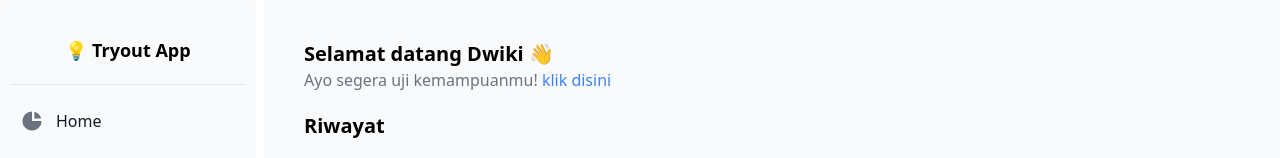
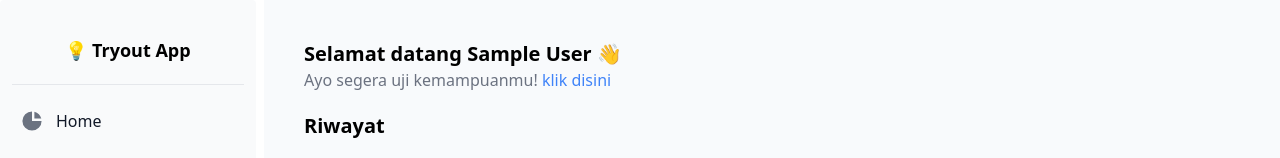
Before and after one commit to dwikiKrisna/tryout-app, a Next.js app: page /dashboard in a window 1280 px wide. Shown: the top 158 px of the page. Built offline with nearby package versions, Linux system fonts and the light colour scheme; no server answers; sample sign-in values are in the browser's storage.

Commit message:
protection root and logout button on dashboard

```diff
--- a/app/dashboard/SideBar.tsx
+++ b/app/dashboard/SideBar.tsx
@@ -1,5 +1,6 @@
 "use client";
 
+import { useClerk } from "@clerk/nextjs";
 import { Sidebar } from "flowbite-react";
 import Link from "next/link";
 import React from "react";
@@ -33,14 +34,10 @@ const dashboardMenu = [
     path: "/dashboard/settings",
     icon: HiAdjustments,
   },
-  {
-    name: "Logout",
-    path: "/Logout",
-    icon: HiLogout,
-  },
 ];
 
 const SideBar = () => {
+  const { signOut } = useClerk();
   return (
     <>
       <div className="w-fit ">
@@ -49,7 +46,6 @@ const SideBar = () => {
             <h1 className="text-lg font-bold text-center my-5 ">
               💡 Tryout App
             </h1>
-
             <Sidebar.ItemGroup>
               {dashboardMenu.map((item) => (
                 <Sidebar.Item
@@ -61,6 +57,9 @@ const SideBar = () => {
                   {item.name}
                 </Sidebar.Item>
               ))}
+              <Sidebar.Item icon={HiLogout} onClick={() => signOut()}>
+                Logout
+              </Sidebar.Item>
             </Sidebar.ItemGroup>
           </Sidebar.Items>
         </Sidebar>
--- a/app/dashboard/page.tsx
+++ b/app/dashboard/page.tsx
@@ -1,12 +1,24 @@
+"use client";
 import React from "react";
 import Link from "next/link";
+import { useUser } from "@clerk/nextjs";
+import { useRouter } from "next/navigation";
 
 const Dashboard = () => {
+  const { isLoaded, isSignedIn, user } = useUser();
+  const router = useRouter();
+  console.log("user", user?.externalAccounts?.[0], isSignedIn, isLoaded);
+  const fullName = user?.firstName + " " + user?.lastName;
+
+  if (isLoaded && !isSignedIn) {
+    router.push("/sign-in?redirectUrl=/dashboard");
+  }
+
   return (
     <>
       <div className="mb-5 ">
         <h4 className="text-xl font-bold dark:text-white ">
-          Selamat datang Dwiki 👋{" "}
+          Selamat datang {fullName} 👋
         </h4>
         <p className="text-md text-gray-500 dark:text-white mb-3">
           Ayo segera uji kemampuanmu!{" "}
--- a/app/page.tsx
+++ b/app/page.tsx
@@ -2,6 +2,7 @@ import { UserButton } from "@clerk/nextjs/app-beta";
 import { SignedIn, SignedOut } from "@clerk/nextjs/app-beta/client";
 
 import SignInBtn from "./components/SignInBtn";
+import Link from "next/link";
 export default function Home() {
   return (
     <main>
@@ -96,12 +97,12 @@ export default function Home() {
 
                 {/* butoon direct to sign-in */}
                 <SignedOut>
-                  <a
+                  <Link
                     className="block rounded-md bg-red-600 px-5 py-2.5 text-sm font-medium text-white transition hover:bg-red-700"
                     href="/sign-in"
                   >
                     Sign In
-                  </a>
+                  </Link>
                 </SignedOut>
               </div>
 
```
